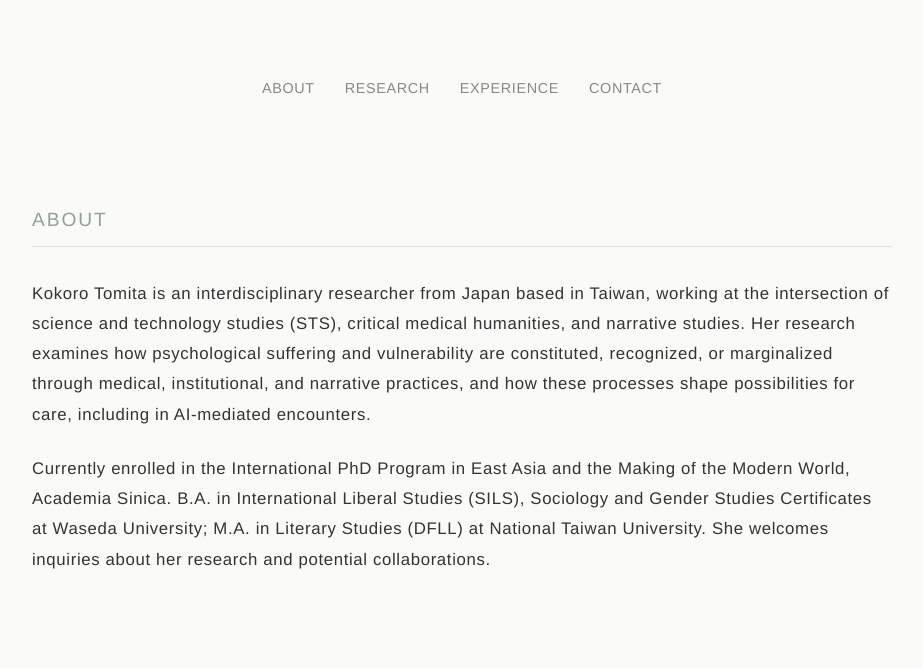
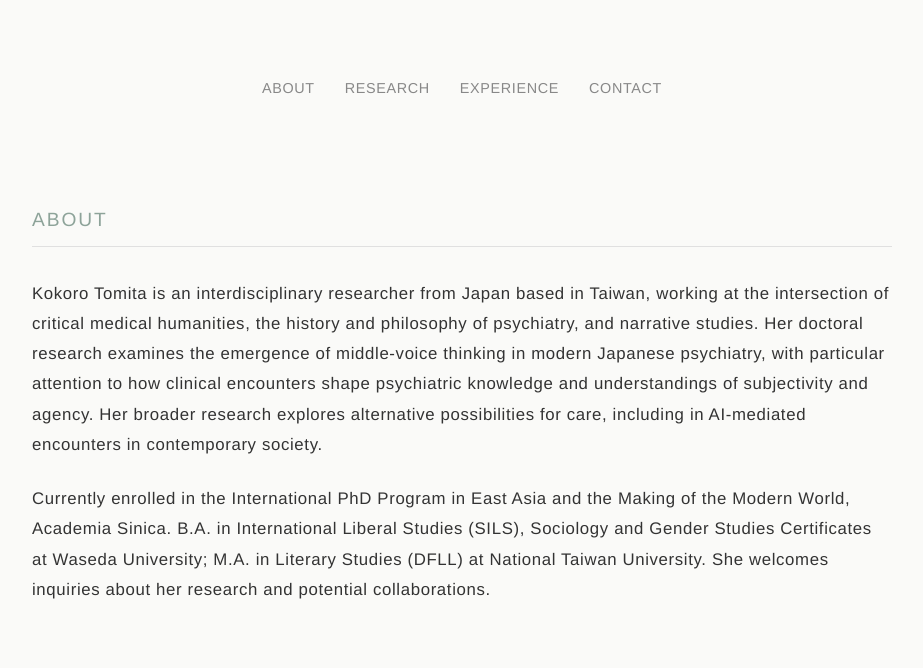
Before and after one commit to kokoro-tomita/kokoro.tomita, a plain HTML site: page index.html in a window 1280 px wide. Shown: the part 387-1055 px from the top of the page, without its empty margins (178-1101 px from the left). Drawn offline with Linux system fonts and the light colour scheme.

Commit message:
Update index.html

```diff
--- a/index.html
+++ b/index.html
@@ -286,8 +286,7 @@
     <section id="about">
         <div class="section-title">About</div>
         <p class="bio-text">
-            Kokoro Tomita is an interdisciplinary researcher from Japan based in Taiwan, working at the intersection of science and technology studies (STS), critical medical humanities, and narrative studies. Her research examines how psychological suffering and vulnerability are constituted, recognized, or marginalized through medical, institutional, and narrative practices, and how these processes shape possibilities for care, including in AI-mediated encounters.
-        <p class="bio-text">
+Kokoro Tomita is an interdisciplinary researcher from Japan based in Taiwan, working at the intersection of critical medical humanities, the history and philosophy of psychiatry, and narrative studies. Her doctoral research examines the emergence of middle-voice thinking in modern Japanese psychiatry, with particular attention to how clinical encounters shape psychiatric knowledge and understandings of subjectivity and agency. Her broader research explores alternative possibilities for care, including in AI-mediated encounters in contemporary society.        <p class="bio-text">
             Currently enrolled in the International PhD Program in East Asia and the Making of the Modern World, Academia Sinica. B.A. in International Liberal Studies (SILS), Sociology and Gender Studies Certificates at Waseda University; M.A. in Literary Studies (DFLL) at National Taiwan University.
             She welcomes inquiries about her research and potential collaborations.
     </section>
```
